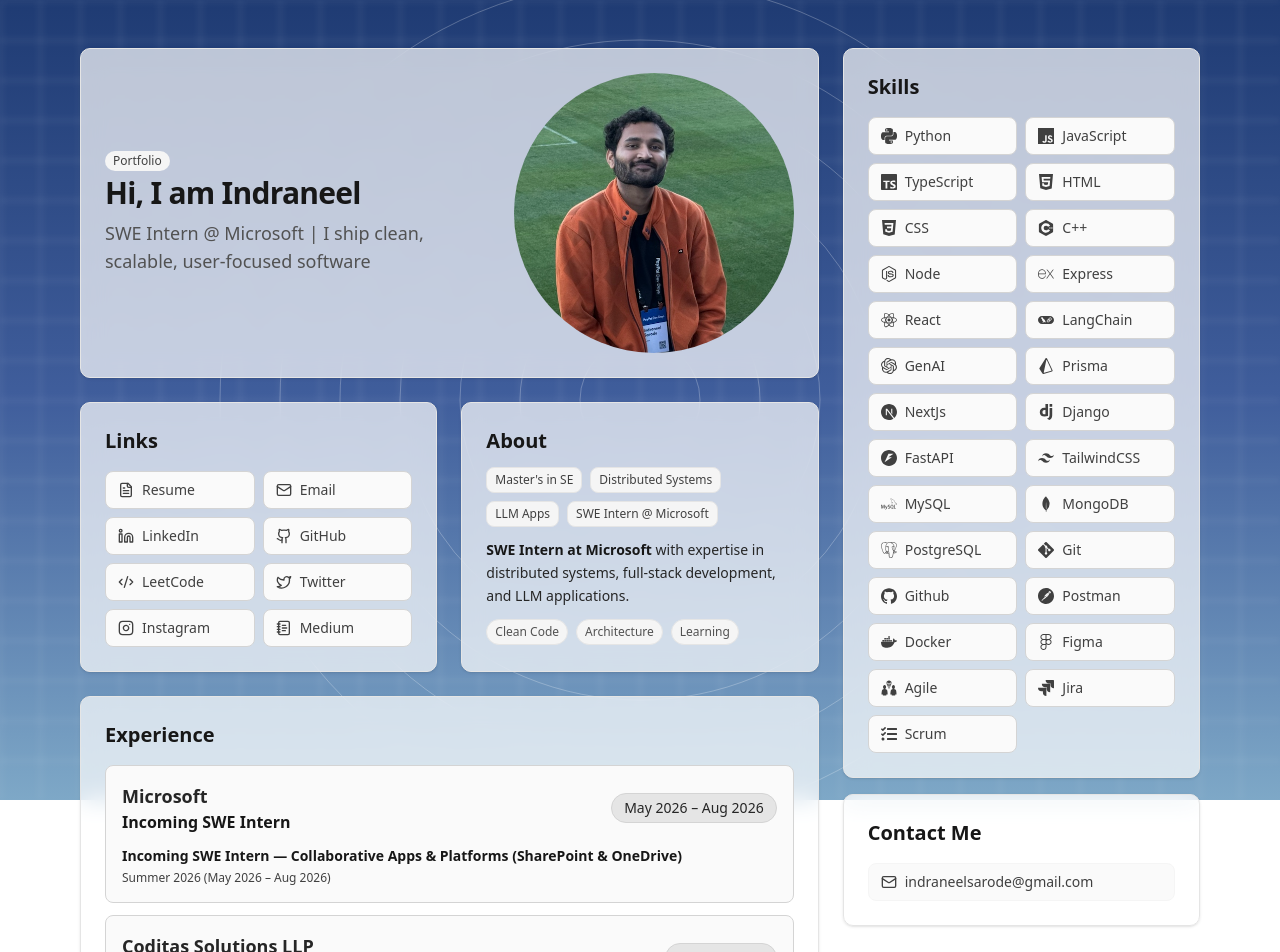
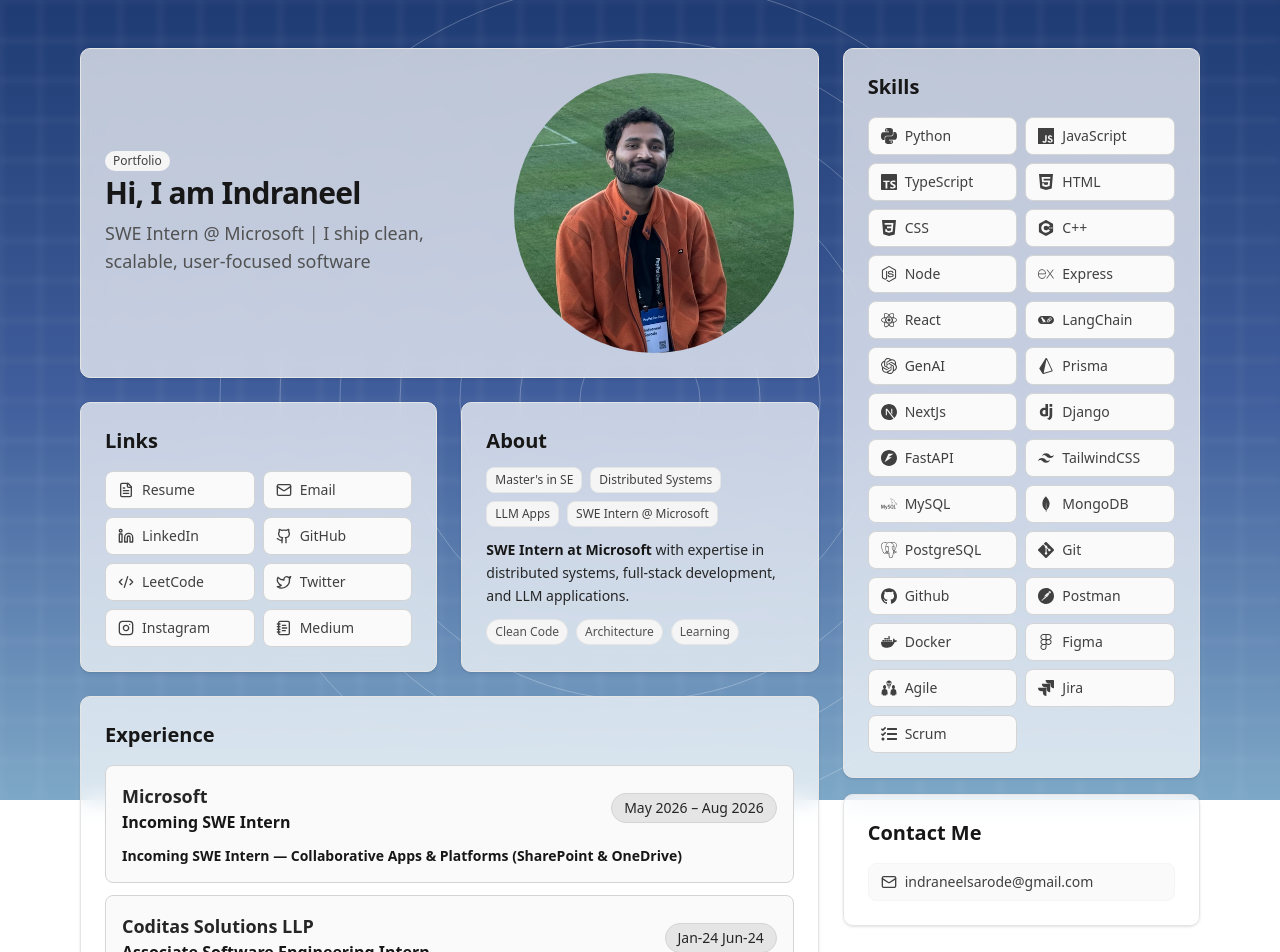
Before and after one commit to neels22/portfolio, a Next.js app: page / in a window 1280 px wide. Shown: the top 952 px of the page. Built offline with nearby package versions, Linux system fonts and the light colour scheme; a web font is replaced by a local one.

Commit message:
remove summer

```diff
--- a/components/Leadership.tsx
+++ b/components/Leadership.tsx
@@ -58,9 +58,6 @@
             <div className="text-sm font-semibold text-neutral-900">
               Incoming SWE Intern — Collaborative Apps & Platforms (SharePoint & OneDrive)
             </div>
-            <p className="text-xs text-neutral-700">
-              Summer 2026 (May 2026 – Aug 2026)
-            </p>
           </div>
         </div>
 
```
